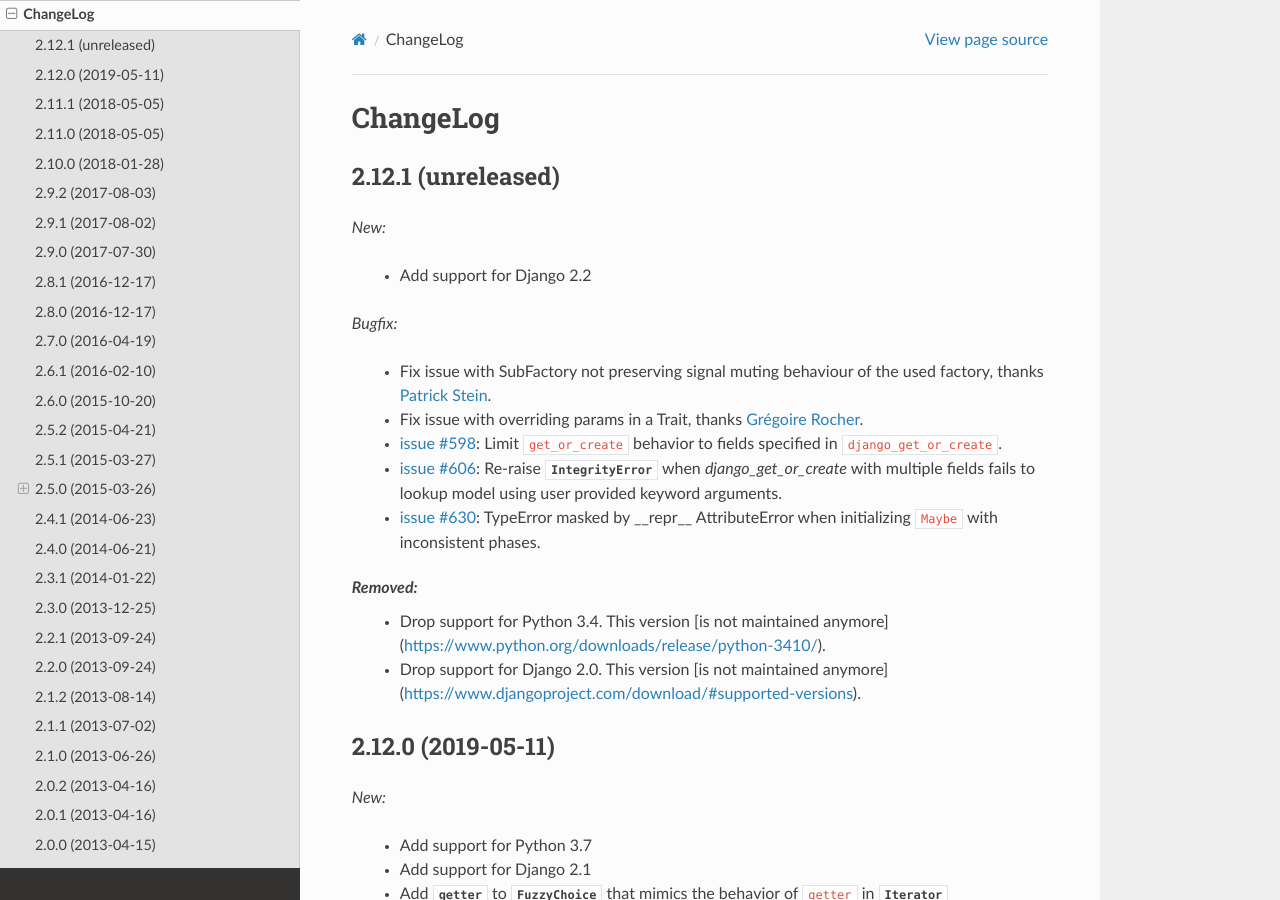
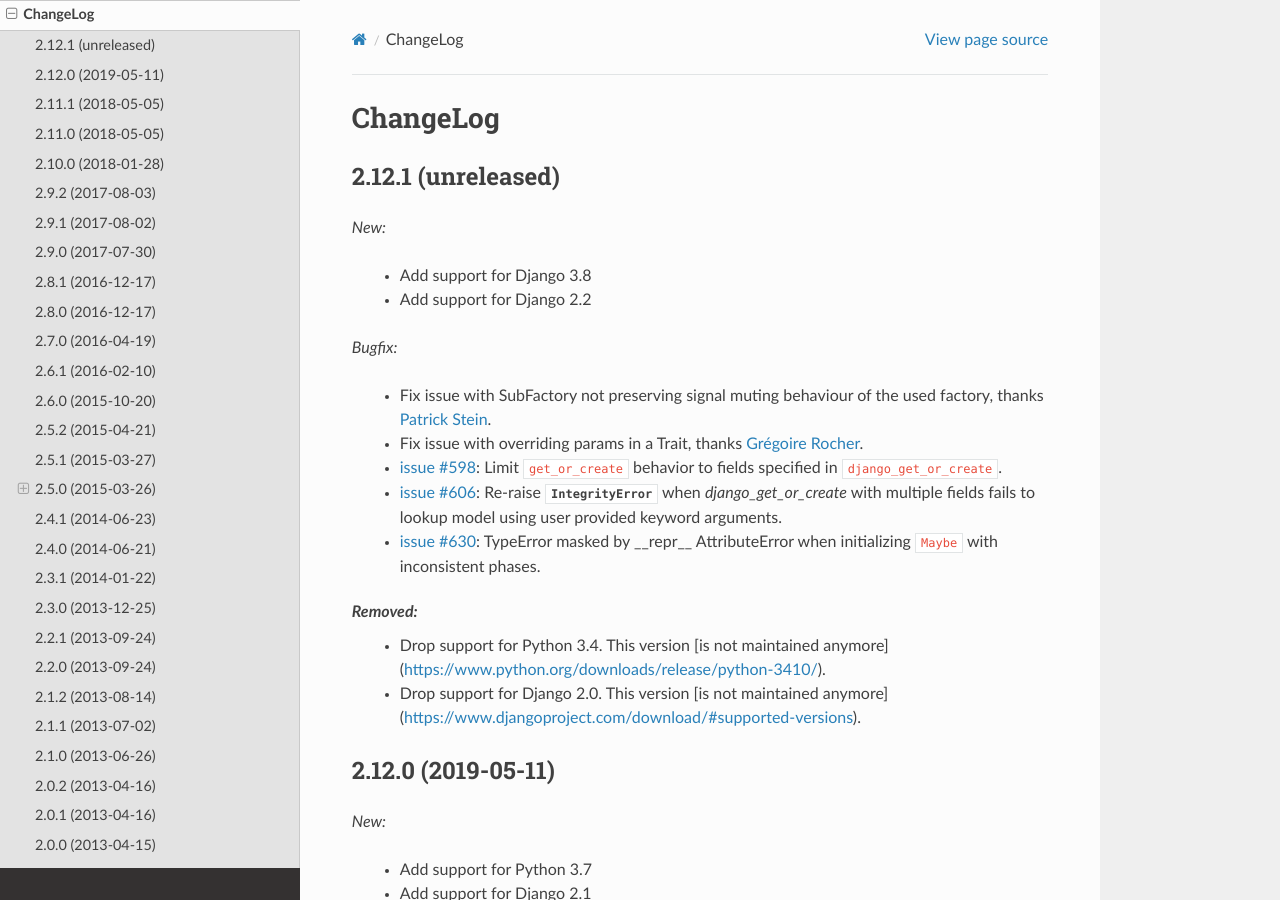
Before and after one commit to FactoryBoy/factory_boy, a Sphinx documentation site: the page built from docs/changelog.rst, in a window 1280 px wide and 900 px high. Built offline with Sphinx 7.4.7 and the Read the Docs theme 2.0.0, drawn with Linux system fonts in a browser that asks for light colours.

Commit message:
Python 3.8 support
Most warnings can be reinstated on the next pymongo release. See
https://github.com/mongodb/mongo-python-driver/commit/9cf0fbd785086ef1702bbafd2ad92a279fe406e4.

```diff
--- a/README.rst
+++ b/README.rst
@@ -318,7 +318,7 @@
 Support Policy
 --------------
 
-``factory_boy`` supports Python 2.7, 3.5 to 3.7, as well as PyPy 2.7 and 5.8.
+``factory_boy`` supports Python 2.7, 3.5 to 3.8, as well as PyPy 2.7 and 5.8.
 
 - **Django**'s [supported
   versions](https://www.djangoproject.com/download/#supported-versions).
--- a/docs/changelog.rst
+++ b/docs/changelog.rst
@@ -6,6 +6,7 @@
 
 *New:*
 
+    - Add support for Django 3.8
     - Add support for Django 2.2
 
 *Bugfix:*
--- a/setup.py
+++ b/setup.py
@@ -42,6 +42,7 @@
         "Programming Language :: Python :: 3.5",
         "Programming Language :: Python :: 3.6",
         "Programming Language :: Python :: 3.7",
+        "Programming Language :: Python :: 3.8",
         "Programming Language :: Python :: Implementation :: PyPy",
         "Topic :: Software Development :: Testing",
         "Topic :: Software Development :: Libraries :: Python Modules",
```
Also changed, not shown: .travis.yml, 2 other files.
